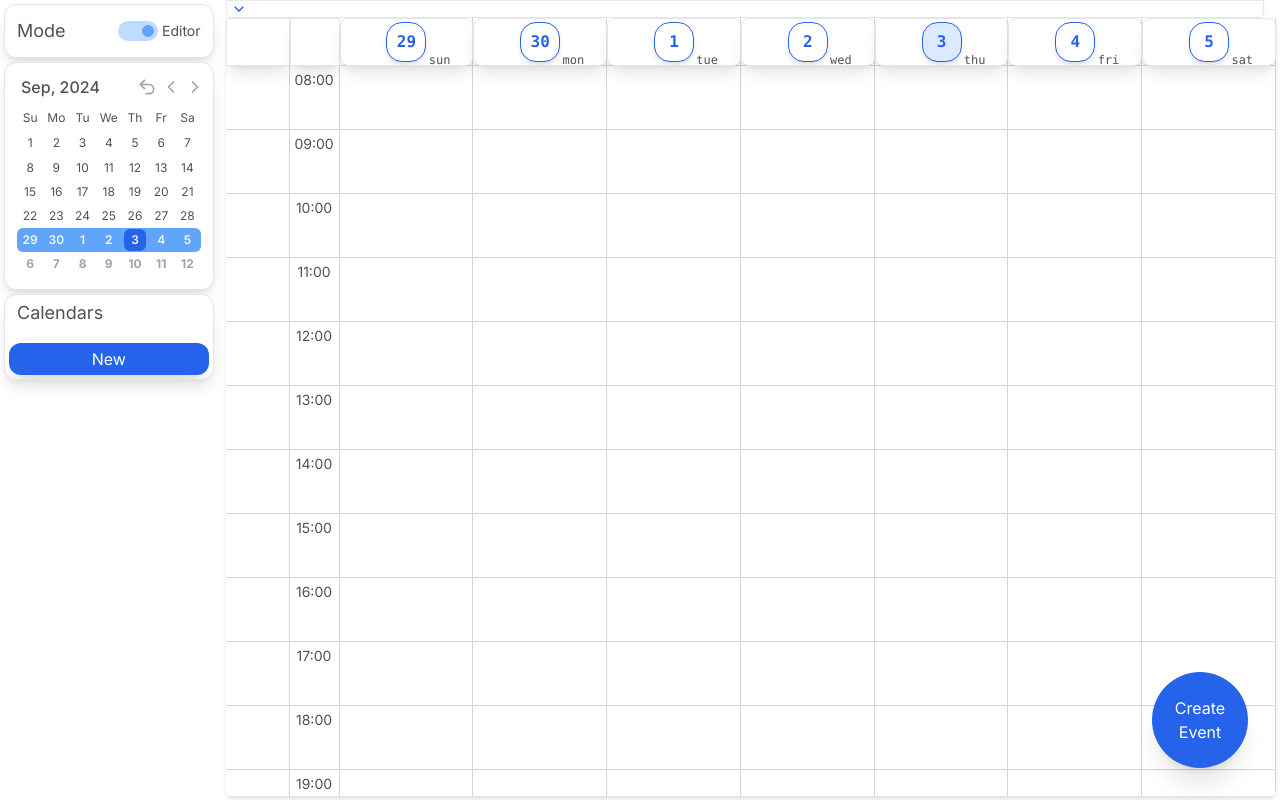
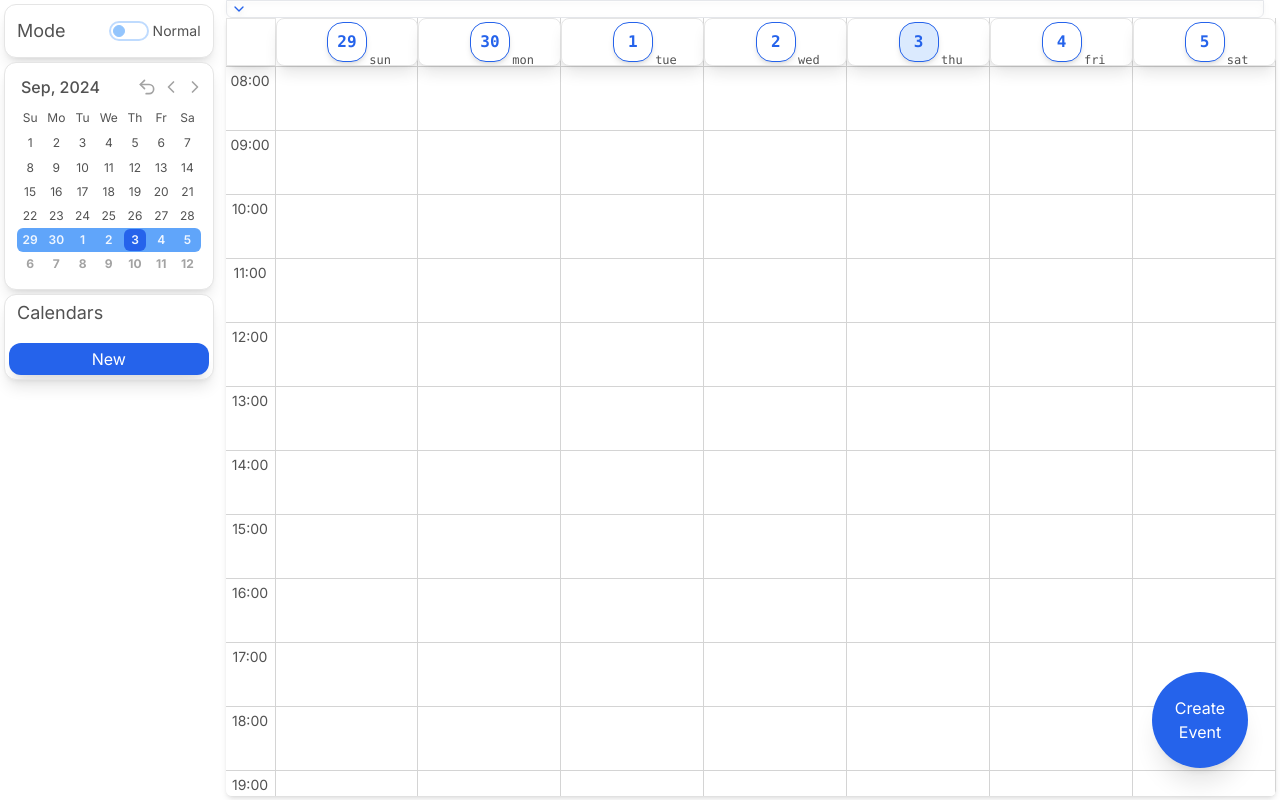
Before and after one commit to lucasduartesobreira/CalendarForge, a Next.js app: page / in a window 1280 px wide. Built offline with nearby package versions, Linux system fonts and the light colour scheme.

Commit message:
Fix/Change default mode to normal (#69)

```diff
--- a/app/page.tsx
+++ b/app/page.tsx
@@ -210,7 +210,7 @@ const Home = () => {
   }, [data.storages]);
 
   const [calendarMode, setChecked] = useState<O.Option<"editor" | "normal">>(
-    O.Some("editor"),
+    O.Some("normal"),
   );
   const displayedEventsContext = useState<CalendarEvent[]>([]);
 
```
